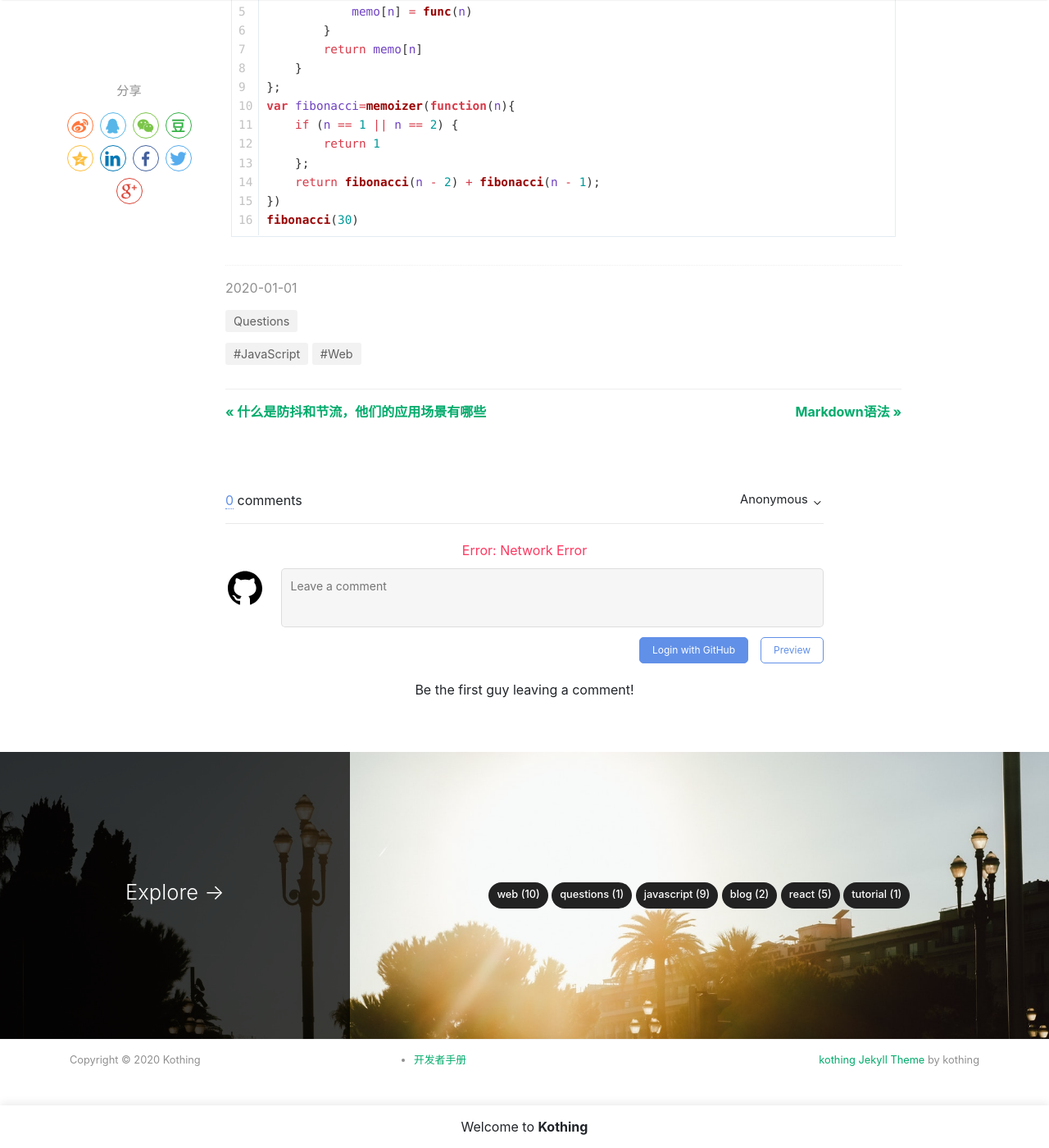
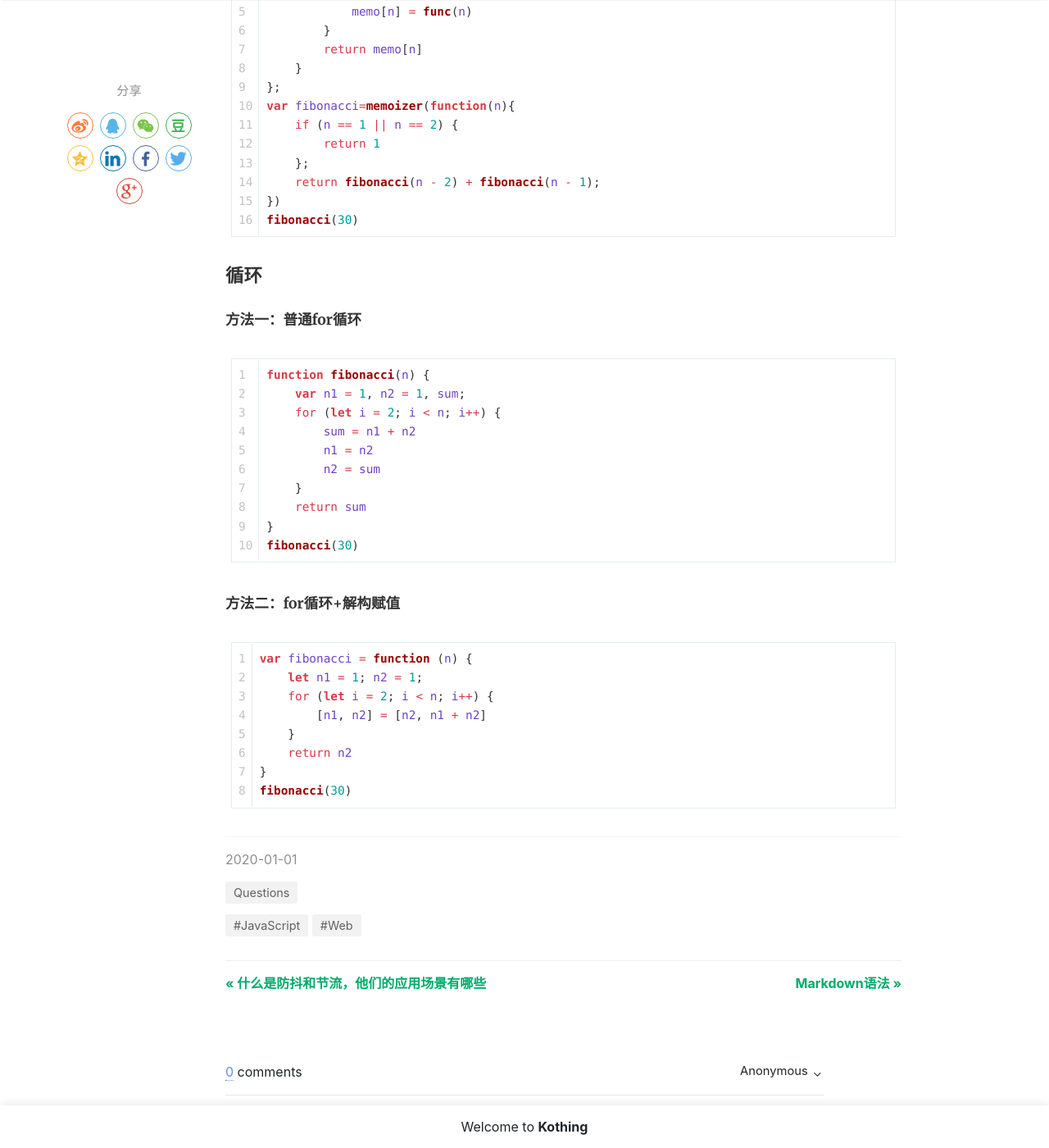
Before and after one commit to kothing/kothing.github.io, a Jekyll site: the page built from _posts/2020-01-01-front-end-questions-20201023.md, in a window 1280 px wide and 1400 px high, scrolled down 3201 px. Shown: the whole window at 82% size. Built offline with Jekyll 4.4.1, drawn with Linux system fonts in a browser that asks for light colours; nearby versions of some CDN libraries; comment, search, counter and statistics services are not loaded.

Commit message:
Update 2020-01-01-front-end-questions-20201023.md

````diff
--- a/_posts/2020-01-01-front-end-questions-20201023.md
+++ b/_posts/2020-01-01-front-end-questions-20201023.md
@@ -105,3 +105,30 @@ var fibonacci=memoizer(function(n){
 })
 fibonacci(30)
 ```
+
+### 循环
+**方法一：普通for循环**
+```js
+function fibonacci(n) {
+    var n1 = 1, n2 = 1, sum;
+    for (let i = 2; i < n; i++) {
+        sum = n1 + n2
+        n1 = n2
+        n2 = sum
+    }
+    return sum
+}
+fibonacci(30)
+```
+
+**方法二：for循环+解构赋值**
+```js
+var fibonacci = function (n) {
+    let n1 = 1; n2 = 1;
+    for (let i = 2; i < n; i++) {
+        [n1, n2] = [n2, n1 + n2]
+    }
+    return n2
+}
+fibonacci(30)
+```
````
